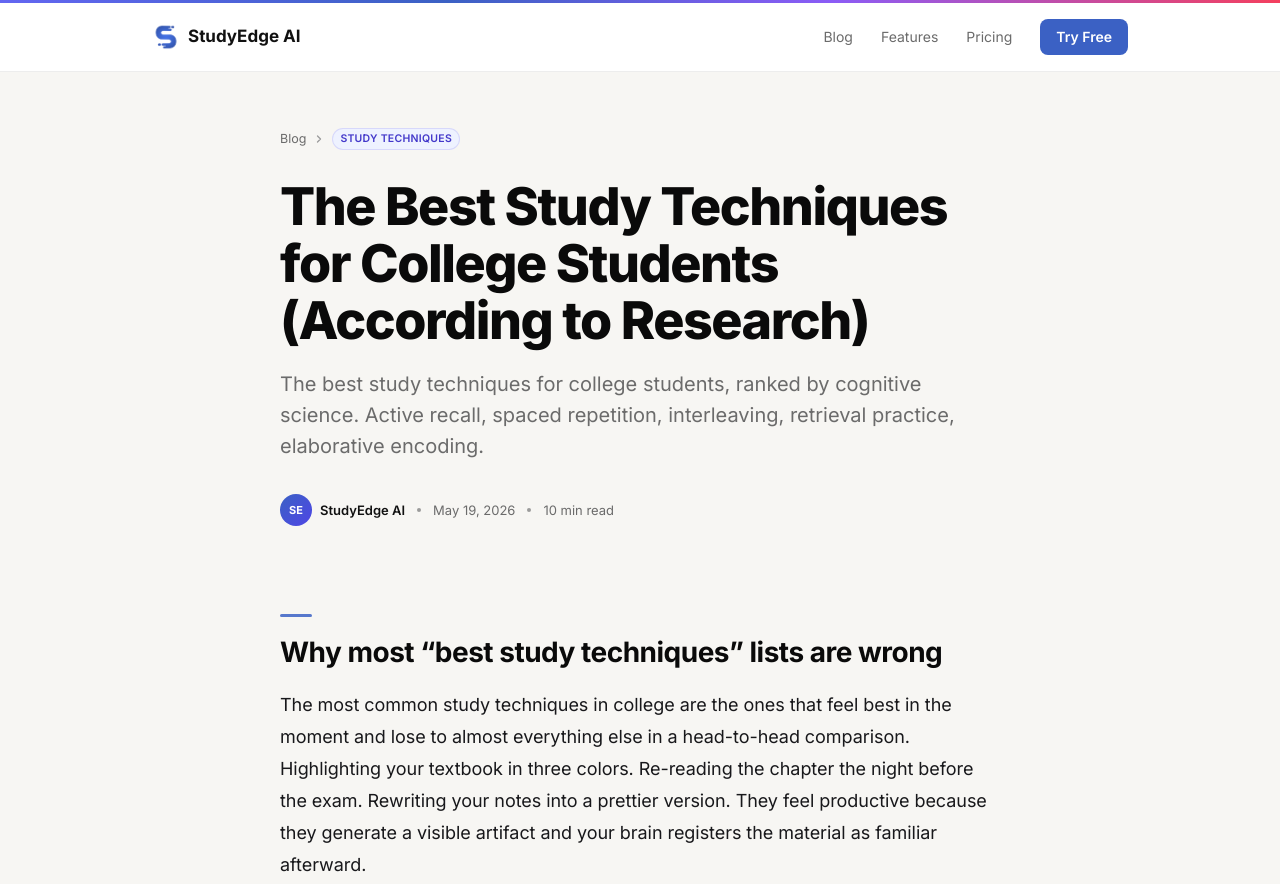
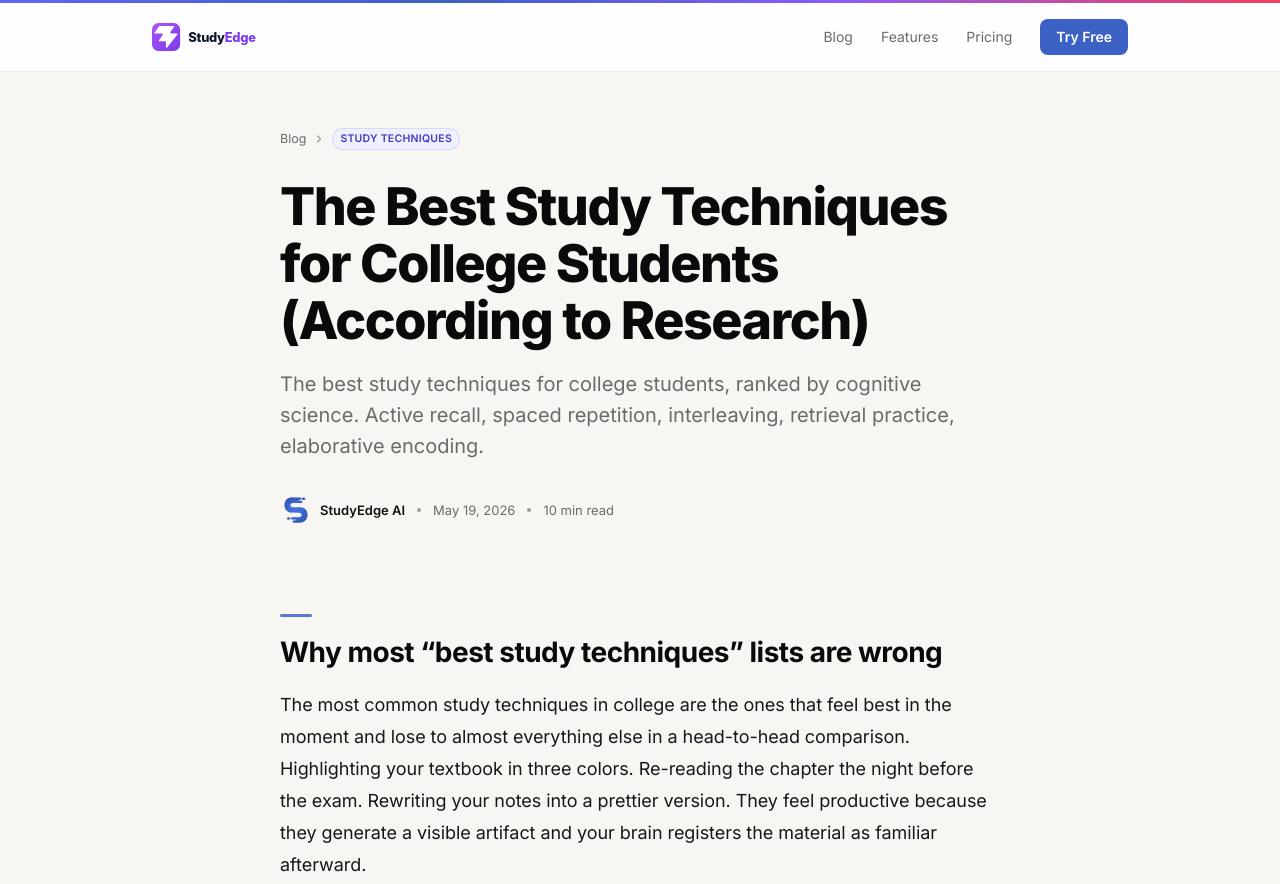
Before and after one commit to RyanGambrell4/studyedge-blog, an Astro site: page /best-study-techniques-for-college-students in a window 1280 px wide. Shown: the top 884 px of the page. Built offline with nearby package versions, Linux system fonts and the light colour scheme; Astro itself is replaced by a stand-in of ours.

Commit message:
fix: real StudyEdge logo + OG image, drop SE text avatar
- Add public/logo.svg (light-bg wordmark from main StudyMap app —
  bolt icon + "Study" + violet "Edge").
- Header now renders the actual SVG wordmark instead of favicon icon
  + plain text label.
- Article byline avatar swaps the purple "SE" gradient circle for
  the real icon (resized 128px PNG, 11KB).
- Self-host the OG share image at /og-studyedge-2026.png and switch
  the default ogImage + article JSON-LD logo to blog.getstudyedge.com
  so the social preview no longer cross-references the main marketing
  site.
- Header gets a subtle backdrop-blur + 85% opacity for a more editorial
  sticky-nav feel against the new design.

```diff
--- a/src/components/Header.astro
+++ b/src/components/Header.astro
@@ -1,17 +1,16 @@
 ---
 const appUrl = 'https://getstudyedge.com/app?signup=1&plan=pro&billing=monthly&trial=1';
 ---
-<header class="sticky top-0 z-50 bg-card border-b border-border">
+<header class="sticky top-0 z-50 bg-card/85 backdrop-blur-md border-b border-border">
   <nav class="max-w-5xl mx-auto flex items-center justify-between px-6 py-4">
-    <a href="https://getstudyedge.com" class="flex items-center gap-2 font-bold text-text text-[17px] no-underline hover:no-underline">
-      <img src="/favicon.png" alt="StudyEdge AI" width="28" height="28" class="rounded-md" />
-      StudyEdge AI
+    <a href="https://getstudyedge.com" class="flex items-center no-underline hover:no-underline" aria-label="StudyEdge AI">
+      <img src="/logo.svg" alt="StudyEdge AI" height="28" class="h-7 w-auto" />
     </a>
     <div class="flex items-center gap-7">
       <a href="/" class="text-sm text-muted hover:text-text no-underline hover:no-underline">Blog</a>
       <a href="https://getstudyedge.com/#features" class="hidden sm:inline text-sm text-muted hover:text-text no-underline hover:no-underline">Features</a>
       <a href="https://getstudyedge.com/studyedge-ai#pricing" class="hidden sm:inline text-sm text-muted hover:text-text no-underline hover:no-underline">Pricing</a>
-      <a href={appUrl} class="text-sm font-semibold text-white bg-accent hover:bg-accentDark px-4 py-2 rounded-lg no-underline hover:no-underline">Try Free</a>
+      <a href={appUrl} class="text-sm font-semibold text-white bg-accent hover:bg-accentDark px-4 py-2 rounded-lg no-underline hover:no-underline transition-colors">Try Free</a>
     </div>
   </nav>
 </header>
--- a/src/layouts/BaseLayout.astro
+++ b/src/layouts/BaseLayout.astro
@@ -14,7 +14,7 @@ const {
   title,
   description,
   canonical = Astro.url.href,
-  ogImage = 'https://getstudyedge.com/og-studyedge-2026.png',
+  ogImage = 'https://blog.getstudyedge.com/og-studyedge-2026.png',
   type = 'website',
   pubDate,
   updatedDate,
--- a/src/pages/[...slug].astro
+++ b/src/pages/[...slug].astro
@@ -36,7 +36,7 @@ const articleLd = {
     url: 'https://getstudyedge.com',
     logo: {
       '@type': 'ImageObject',
-      url: 'https://getstudyedge.com/favicon.png',
+      url: 'https://blog.getstudyedge.com/favicon.png',
     },
   },
   mainEntityOfPage: { '@type': 'WebPage', '@id': canonical },
@@ -85,7 +85,7 @@ const breadcrumbLd = {
 
       <div class="flex items-center gap-3 text-[13px] text-muted pb-2">
         <div class="flex items-center gap-2">
-          <div class="w-8 h-8 rounded-full bg-gradient-to-br from-accent to-indigo-600 flex items-center justify-center text-white font-bold text-[11px]">SE</div>
+          <img src="/icon-128.png" alt="StudyEdge AI" width="32" height="32" class="w-8 h-8 rounded-lg" />
           <span class="font-semibold text-text">StudyEdge AI</span>
         </div>
         <span class="w-1 h-1 rounded-full bg-dim"></span>
```
Also changed, not shown: public/icon-128.png (added), public/logo.svg (added), public/og-studyedge-2026.png (added).
